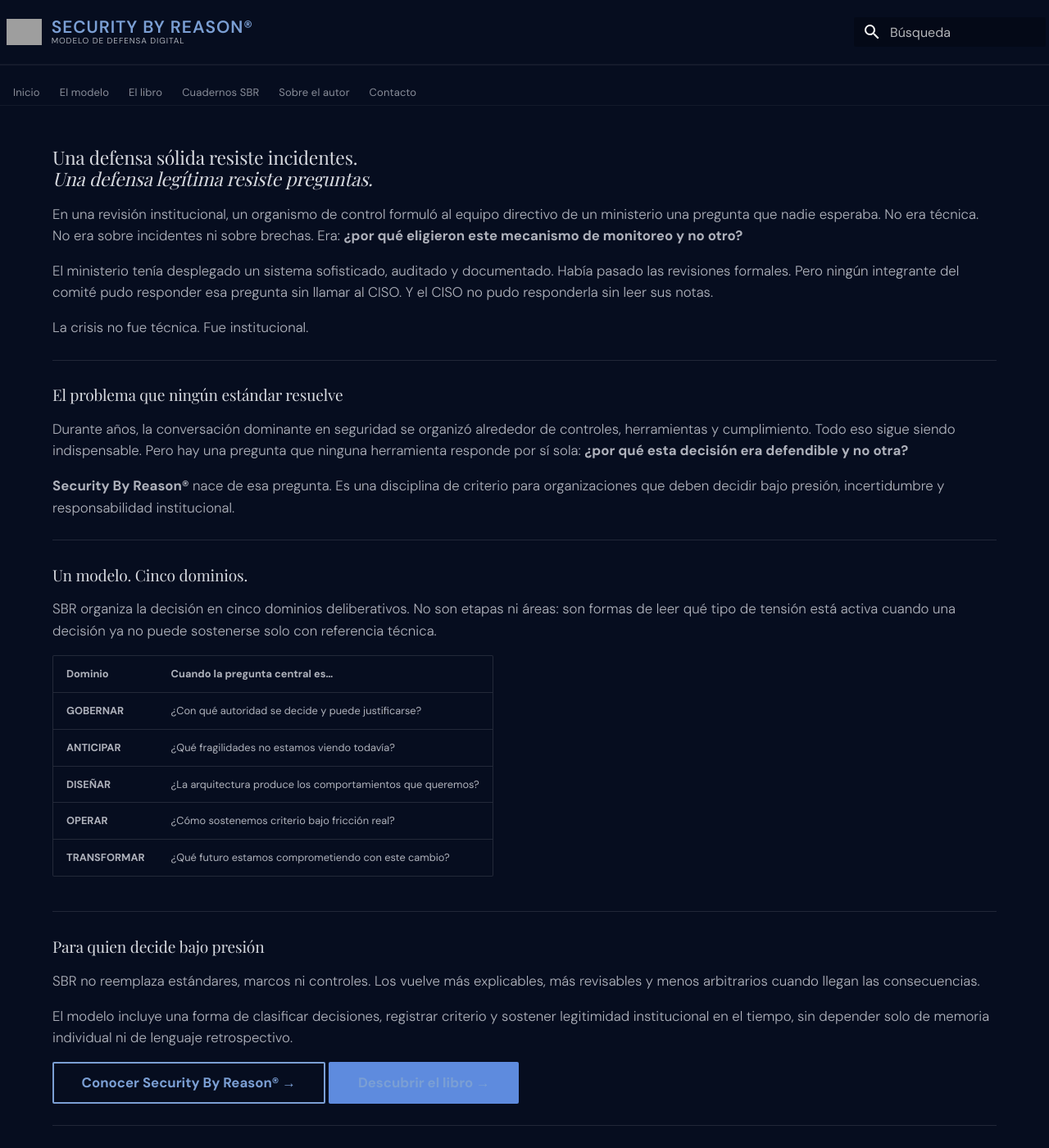
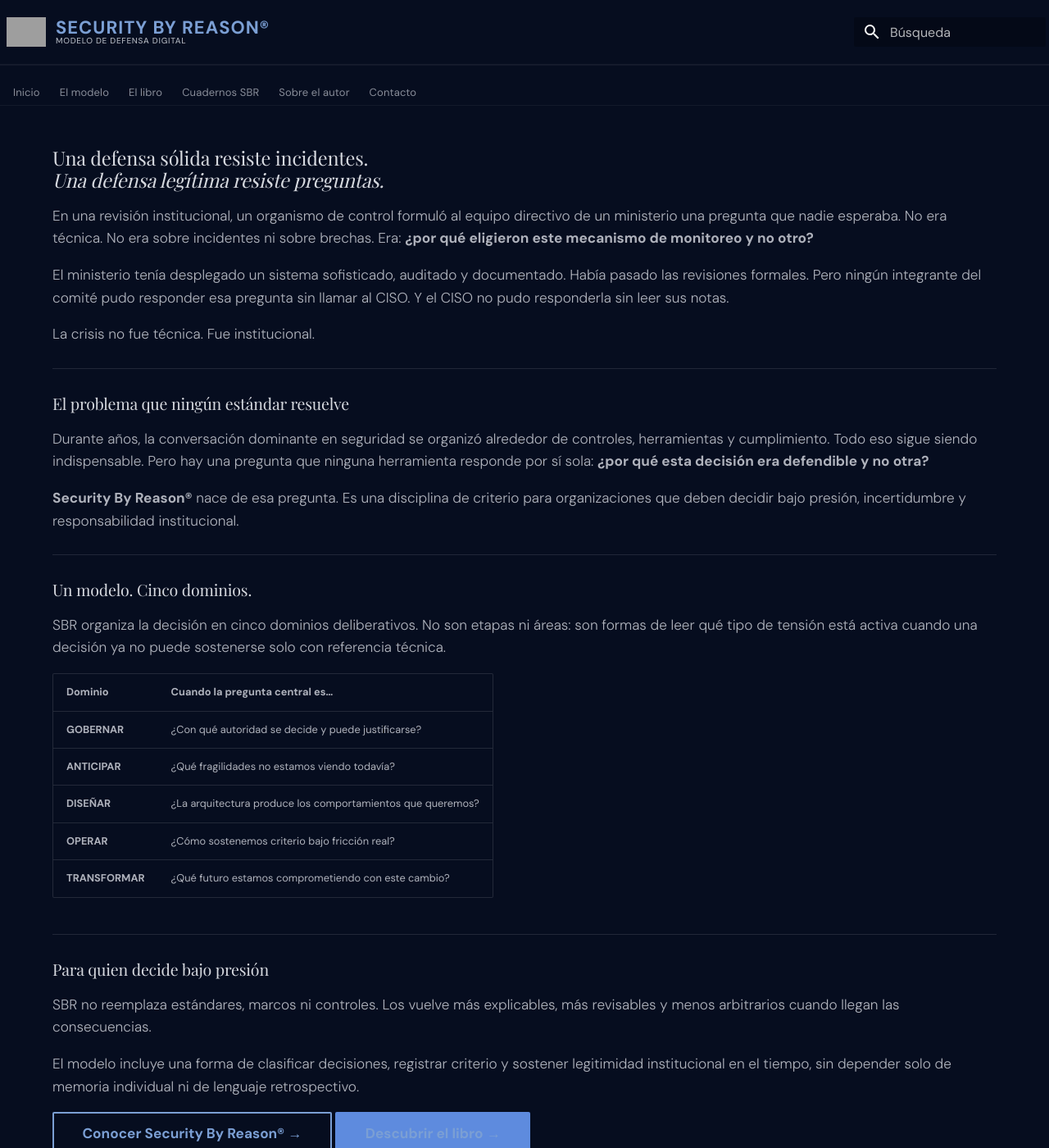
Before and after one commit to danielsasia/sbr-site, an MkDocs documentation site: the page built from docs/index.md, in a window 1280 px wide and 1400 px high. Shown: the whole window at 82% size. Built offline with MkDocs 1.6.1 and Material for MkDocs 9.7.7, drawn with Linux system fonts in a browser that asks for light colours; some web fonts are replaced; grey boxes are pictures that could not be loaded.

Commit message:
Update extra.css

```diff
--- a/docs/stylesheets/extra.css
+++ b/docs/stylesheets/extra.css
@@ -48,9 +48,9 @@
 .md-header__button.md-logo img,
 .md-header__button.md-logo svg {
   display: block !important;
-  height: 32px !important;
+  height: 36px !important;
   width: auto !important;
-  max-height: 32px !important;
+  max-height: 36px !important;
 }
 
 .md-header__title,
@@ -75,8 +75,8 @@
 }
 
 .md-header__topic:first-child {
-  font-size: 21px !important;
-  font-weight: 600 !important;
+  font-size: 22px !important;
+  font-weight: 700 !important;
   letter-spacing: 0.045em !important;
   text-transform: uppercase !important;
   line-height: 1 !important;
@@ -87,8 +87,8 @@
   display: block;
   font-family: 'DM Sans', sans-serif !important;
   font-size: 10px !important;
-  font-weight: 400 !important;
-  letter-spacing: 0.09em !important;
+  font-weight: 500 !important;
+  letter-spacing: 0.07em !important;
   text-transform: uppercase !important;
   color: rgba(217,220,227,0.78) !important;
   margin-top: 5px !important;
@@ -157,9 +157,9 @@
 .md-typeset {
   font-family: 'DM Sans', sans-serif !important;
   font-weight: 300 !important;
-  font-size: 0.84rem !important;
+  font-size: 0.86rem !important;
   color: rgba(217,220,227,0.80) !important;
-  line-height: 1.56 !important;
+  line-height: 1.60 !important;
 }
 
 .md-typeset h1,
@@ -172,13 +172,13 @@
 
 .md-typeset h1,
 .md-main__inner .md-content h1 {
-  font-size: 1.14rem !important;
+  font-size: 1.18rem !important;
   line-height: 1.14 !important;
   margin-bottom: 0.75rem !important;
 }
 
 .md-typeset h2 {
-  font-size: 0.96rem !important;
+  font-size: 0.98rem !important;
   line-height: 1.2 !important;
 }
 
@@ -189,8 +189,8 @@
 
 .md-typeset p,
 .md-typeset li {
-  font-size: 0.84rem !important;
-  line-height: 1.56 !important;
+  font-size: 0.86rem !important;
+  line-height: 1.60 !important;
 }
 
 .md-typeset a,
```
